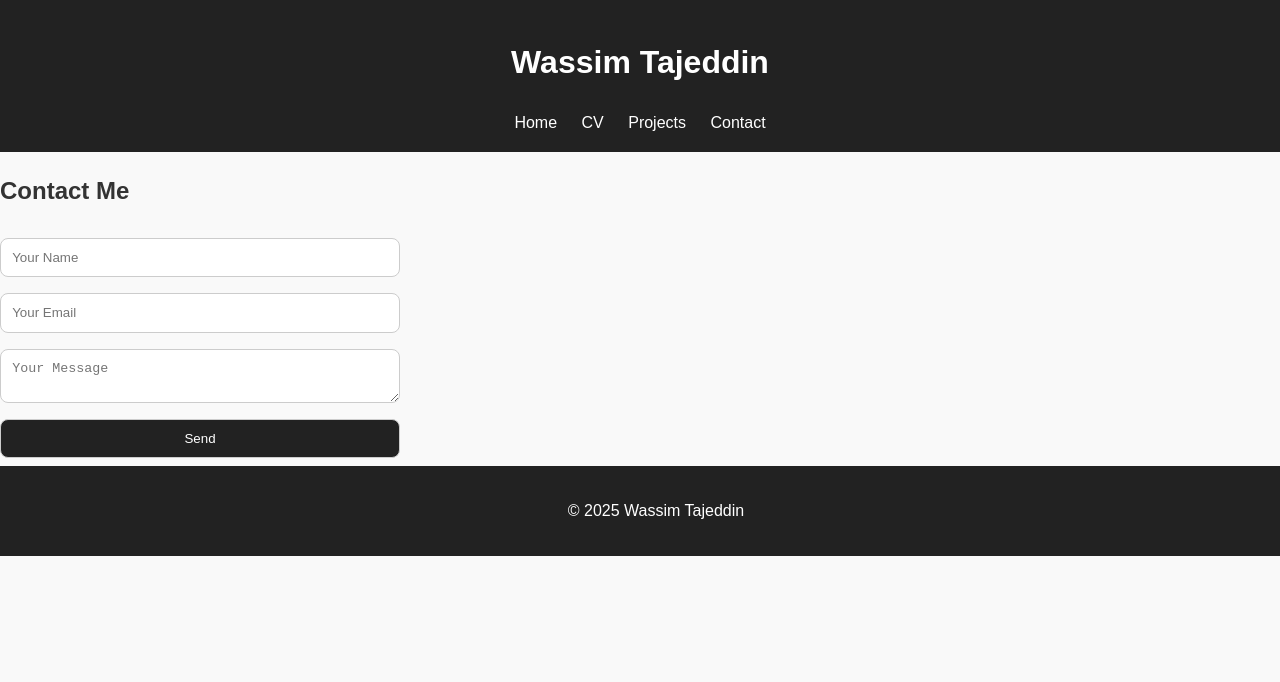
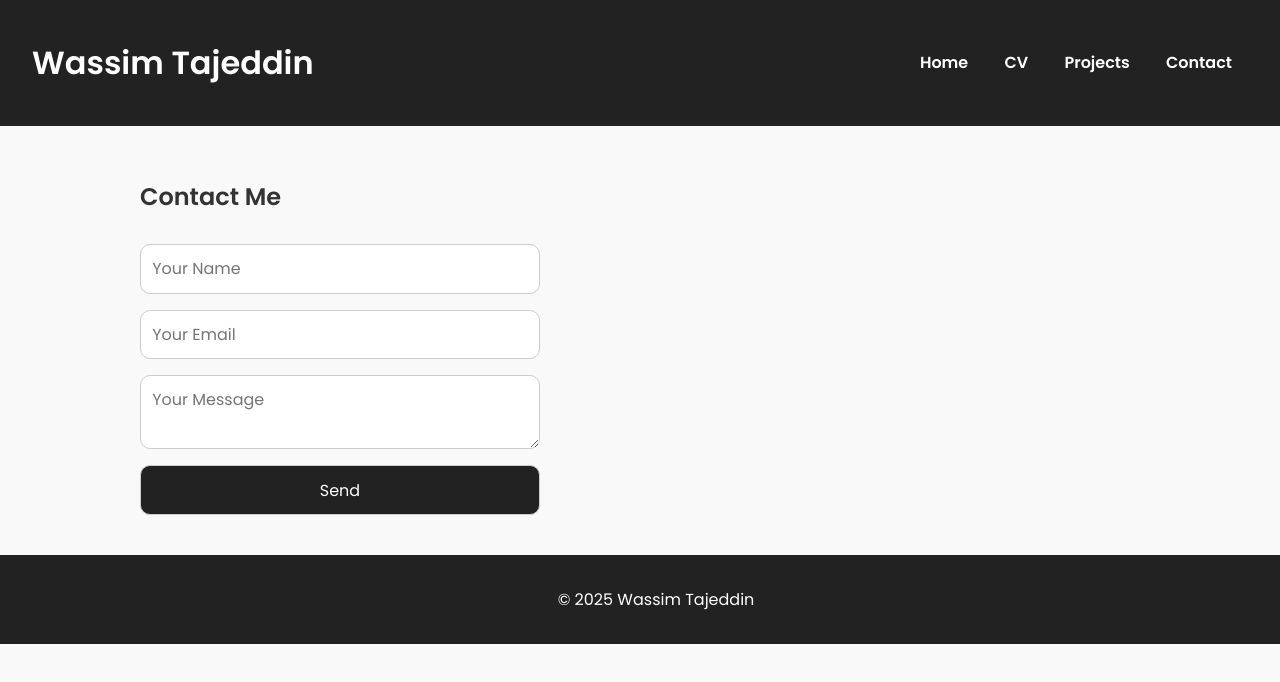
Before and after one commit to wassimtajeddin/public, a plain HTML site: page public/contact.html in a window 1280 px wide. Shown: the top 682 px of the page. Drawn offline with Linux system fonts and the light colour scheme.

Commit message:
Update CSS styles

```diff
--- a/public/style.css
+++ b/public/style.css
@@ -1,5 +1,7 @@
+@import url('https://fonts.googleapis.com/css2?family=Poppins:wght@400;600&display=swap');
+
 body {
-  font-family: Arial, sans-serif;
+  font-family: 'Poppins', sans-serif;
   margin: 0;
   line-height: 1.6;
   background: #f9f9f9;
@@ -9,14 +11,18 @@ body {
 header {
   background: #222;
   color: white;
-  padding: 1rem;
-  text-align: center;
+  padding: 1rem 2rem;
+  display: flex;
+  justify-content: space-between;
+  align-items: center;
 }
 
 nav a {
   color: white;
-  margin: 0 10px;
+  margin: 0 1rem;
   text-decoration: none;
+  font-weight: 600;
+  position: relative;
 }
 
 
@@ -29,8 +35,10 @@ form {
 input, textarea, button {
   margin: 0.5rem 0;
   padding: 0.7rem;
-  border-radius: 8px;
+  border-radius: 10px;
   border: 1px solid #ccc;
+  font-family: 'Poppins', sans-serif;
+  font-size: 1rem;
 }
 
 button {
@@ -42,7 +50,6 @@ button {
 button:hover {
   background: #444;
 }
-
 
 footer {
   text-align: center;
@@ -60,3 +67,9 @@ footer {
   border-radius: 50%;
   object-fit: cover;
 }
+
+section {
+  padding: 2rem;
+  max-width: 1000px;
+  margin: auto;
+}
```
